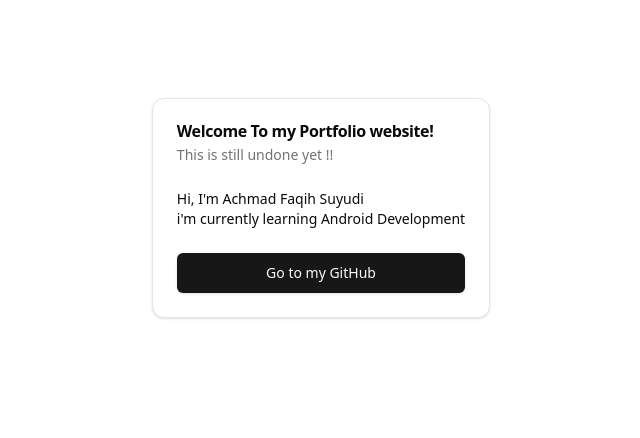
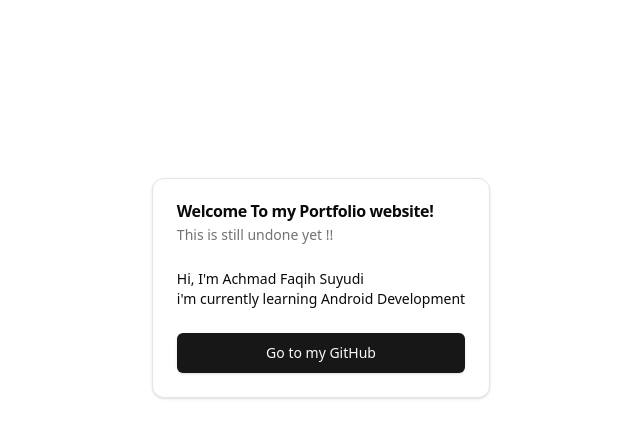
Before and after one commit to FShou/faqih, a React (Vite) app: page / in a window 1280 px wide. Shown: the top 438 px of the page, without its empty margins (319-959 px from the left). Built offline with nearby package versions, Linux system fonts and the light colour scheme.

Commit message:
chore: move the card down a bit

```diff
--- a/src/components/hero-section.tsx
+++ b/src/components/hero-section.tsx
@@ -11,7 +11,7 @@ import {
 export default function HeroSection() {
   return (
     <div className="flex justify-center items-center h-svh">
-      <Card className="relative -top-[25%]">
+      <Card className="relative -top-[15%]">
         <CardHeader>
           <CardTitle>Welcome To my Portfolio website!</CardTitle>
           <CardDescription>This is still undone yet !!</CardDescription>
```
